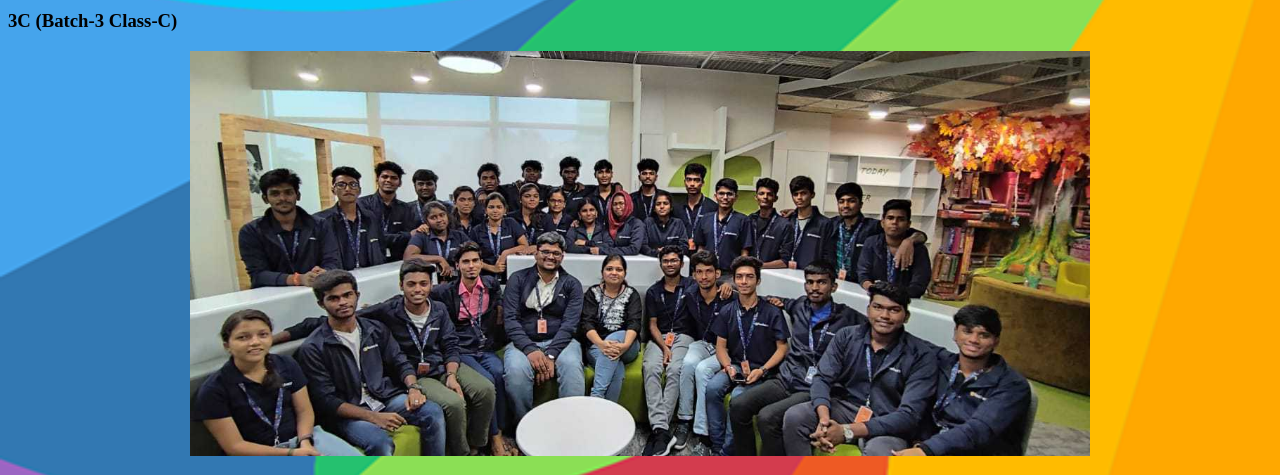
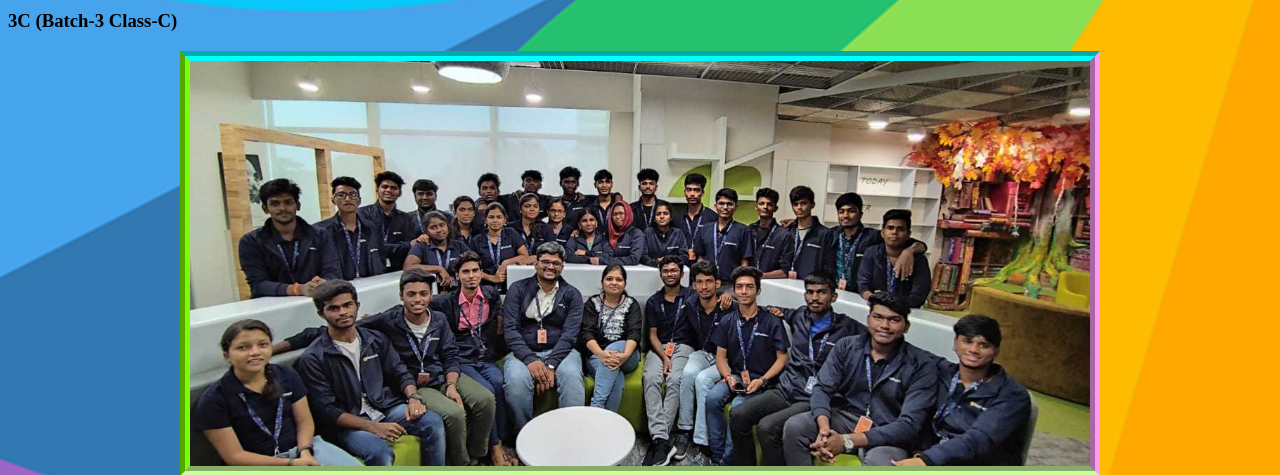
Before and after one commit to mathangn/3C-Students-Portfolio, a plain HTML site: page index.html in a window 1280 px wide. Shown: the part 174-649 px from the top of the page. Drawn offline with Linux system fonts and the light colour scheme.

Commit message:
Update style.css

```diff
--- a/style.css
+++ b/style.css
@@ -18,6 +18,11 @@ h2{
   margin-left: auto;
   margin-right: auto;
   display: block;
+  border: 10px;
+  border-style:groove;
+  border-color: aqua rgb(252, 154, 243) rgb(205, 255, 156) lawngreen;
+
+
 
 
 }
```
